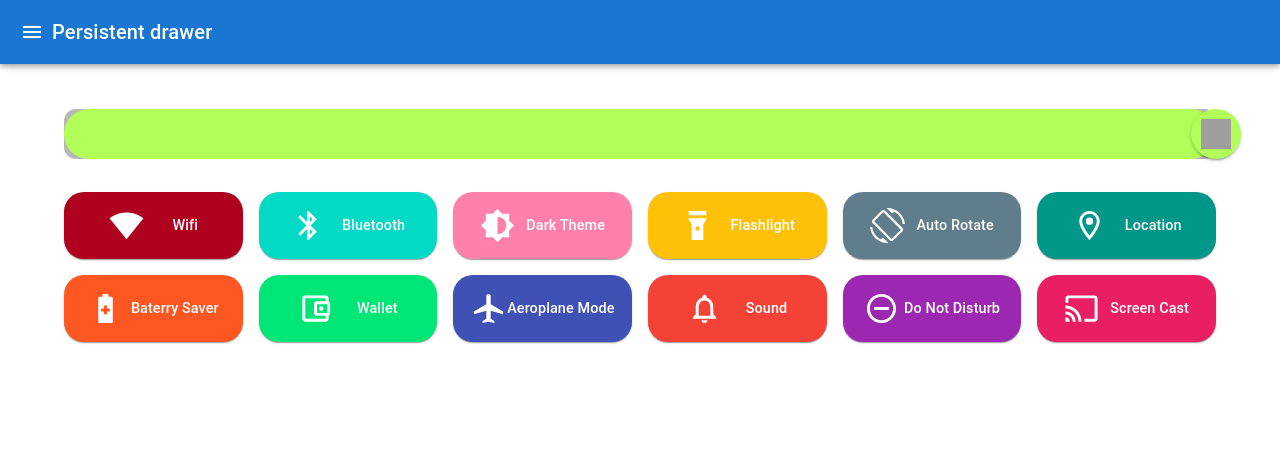
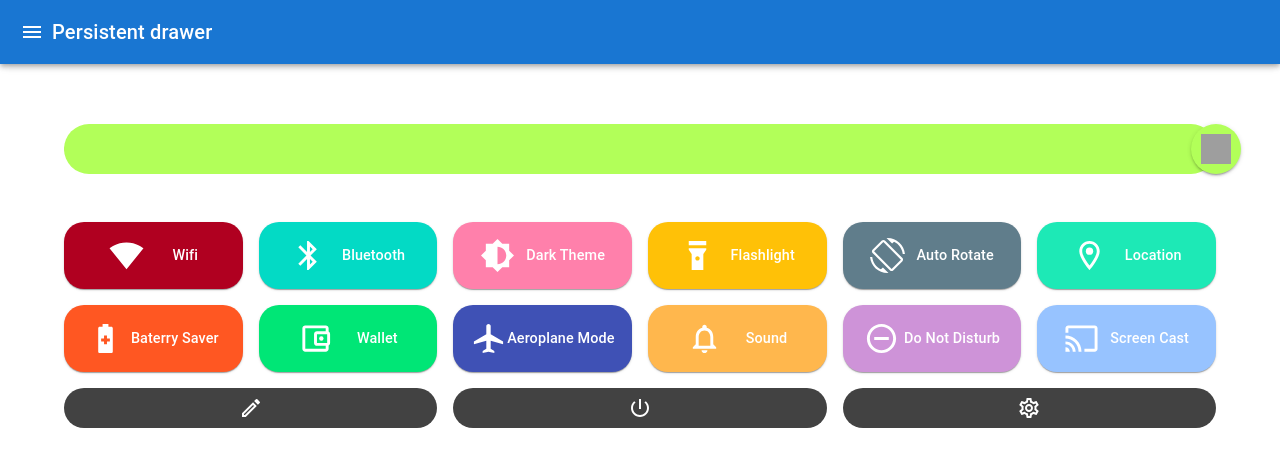
Before and after one commit to vihangkale/Android-12-quick-settings, a React (Create React App) app: page / in a window 1280 px wide. Shown: the top 466 px of the page. Built offline with nearby package versions, Linux system fonts and the light colour scheme; grey boxes are pictures that could not be loaded.

Commit message:
added new buttons and modal of power button

```diff
--- a/src/App.js
+++ b/src/App.js
@@ -29,6 +29,12 @@ import AccountBalanceWalletOutlinedIcon from '@mui/icons-material/AccountBalance
 import NotificationsNoneOutlinedIcon from '@mui/icons-material/NotificationsNoneOutlined';
 import DoNotDisturbOnOutlinedIcon from '@mui/icons-material/DoNotDisturbOnOutlined';
 import CastOutlinedIcon from '@mui/icons-material/CastOutlined';
+import Button from '@mui/material/Button';
+import ModeEditOutlineOutlinedIcon from '@mui/icons-material/ModeEditOutlineOutlined';
+import PowerSettingsNewIcon from '@mui/icons-material/PowerSettingsNew';
+import SettingsOutlinedIcon from '@mui/icons-material/SettingsOutlined';
+import Modal from '@mui/material/Modal';
+import RestartAltRoundedIcon from '@mui/icons-material/RestartAltRounded';
 import { withStyles, makeStyles } from "@material-ui/core/styles";
 
 //const wifi = require('node-wifi');
@@ -41,6 +47,7 @@ function App() {
   const drawerWidth = 240;
   const [darkTheme, setDarkTheme] = React.useState(false);
   let [brightness, setBrightness] = React.useState(100);
+  const [modalOpen, setModalOpen] = React.useState(false);
 
   const AppBar = styled(MuiAppBar, {
   shouldForwardProp: (prop) => prop !== 'open',
@@ -62,7 +69,7 @@ function App() {
 const PrettoSlider = withStyles({
   root: {
       //color: "#52af77",
-      height: 50
+      height: "10vh"
     },
     thumb: {
       height: 50,
@@ -84,7 +91,7 @@ const PrettoSlider = withStyles({
       border:"none"
     },
     rail: {
-      height: 50,
+      height: 10,
       //borderRadius: 24,
       //opacity: 1,
       backgroundColor: "#424242",
@@ -140,7 +147,8 @@ async function Wifi() {
 //   device.listPairedDevices(alert);
 //
 // }
-
+const handleModalOpen = () => setModalOpen(true);
+const handleModalClose = () => setModalOpen(false);
 
 
   return (
@@ -221,7 +229,7 @@ async function Wifi() {
          <CardActionArea>
           <CardContent sx={{ display:"flex", justifyContent: "space-evenly"}}>
            <FlashlightOnIcon fontSize="large"/>
-           <Typography variant="h6"     sx={{alignSelf: "center",fontSize:"0.9rem"}}>
+           <Typography variant="h6"  sx={{alignSelf: "center",fontSize:"0.9rem"}}>
              Flashlight
            </Typography>
          </CardContent>
@@ -242,7 +250,7 @@ async function Wifi() {
         </Grid>
 
         <Grid item lg={2} xs={6} sm={3} md={3}>
-         <Card sx={{backgroundColor:"#009688",borderRadius:5,color: !darkTheme ? "#fff":null}}>
+         <Card sx={{backgroundColor:"#1de9b6",borderRadius:5,color: !darkTheme ? "#fff":null}}>
           <CardActionArea>
           <CardContent sx={{ display:"flex", justifyContent: "space-evenly"}}>
            <RoomOutlinedIcon fontSize="large"/>
@@ -291,7 +299,7 @@ async function Wifi() {
         </Card>
         </Grid>
         <Grid item lg={2} xs={6} sm={3} md={3}>
-         <Card sx={{backgroundColor:"#f44336",borderRadius:5,color: !darkTheme ? "#fff":null}}>
+         <Card sx={{backgroundColor:"#ffb74d",borderRadius:5,color: !darkTheme ? "#fff":null}}>
           <CardActionArea>
           <CardContent sx={{ display:"flex", justifyContent: "space-evenly"}}>
            <NotificationsNoneOutlinedIcon fontSize="large"/>
@@ -303,7 +311,7 @@ async function Wifi() {
         </Card>
         </Grid>
         <Grid item lg={2} xs={6} sm={3} md={3}>
-         <Card sx={{backgroundColor:"#9c27b0",borderRadius:5,color: !darkTheme ? "#fff":null}}>
+         <Card sx={{backgroundColor:"#ce93d8",borderRadius:5,color: !darkTheme ? "#fff":null}}>
           <CardActionArea>
           <CardContent sx={{ display:"flex", justifyContent: "space-evenly"}}>
            <DoNotDisturbOnOutlinedIcon fontSize="large"/>
@@ -315,7 +323,7 @@ async function Wifi() {
         </Card>
         </Grid>
         <Grid item lg={2} xs={6} sm={3} md={3}>
-         <Card sx={{backgroundColor:"#e91e63",borderRadius:5,color: !darkTheme ? "#fff":null}}>
+         <Card sx={{backgroundColor:"#97c3ff",borderRadius:5,color: !darkTheme ? "#fff":null}}>
           <CardActionArea>
           <CardContent sx={{ display:"flex", justifyContent: "space-evenly"}}>
            <CastOutlinedIcon fontSize="large" />
@@ -326,7 +334,60 @@ async function Wifi() {
          </CardActionArea>
         </Card>
         </Grid>
+        <Grid item lg={4}>
+         <IconButton variant="contained" sx={{borderRadius:5,backgroundColor:"#424242",width:"100%",color: !darkTheme ? "#fff":null}} >
+            <ModeEditOutlineOutlinedIcon fullWidth/>
+         </IconButton>
        </Grid>
+       <Grid item lg={4}>
+        <IconButton onClick={handleModalOpen} variant="contained" sx={{borderRadius:5,backgroundColor:"#424242",width:"100%",color: !darkTheme ? "#fff":null}} fullWidth>
+          <PowerSettingsNewIcon/>
+        </IconButton>
+          <Modal
+          open={modalOpen}
+          onClose={handleModalClose}
+          aria-labelledby="modal-modal-title"
+          aria-describedby="modal-modal-description"
+        >
+        <Box
+            sx={{
+              backgroundColor:"#181b1f",
+              position: 'absolute',
+              top: '50%',
+              left: '50%',
+              p: 4,
+              width: 400,
+              height:400,
+              transform: 'translate(-50%, -50%)',
+              borderRadius:10
+            }}
+            >
+            <Grid container spacing={2} sx={{justifyContent:"center"}}>
+            <Grid item lg={6}>
+              <IconButton variant="contained" sx={{borderRadius:"50%",backgroundColor:"#2D3034",height: "30vh",width:"100%",padding: "20px",color:"#fff"}} >
+                <PowerSettingsNewIcon/>
+                </IconButton>
+            </Grid>
+            <Grid item lg={6}>
+              <IconButton variant="contained" sx={{borderRadius:"50%",backgroundColor:"#2D3034",height: "30vh",width:"100%",padding: "20px",color:"#fff"}} >
+                <RestartAltRoundedIcon/>
+                </IconButton>
+            </Grid>
+            <Grid item lg={6} >
+              <IconButton variant="contained" sx={{borderRadius:"50%",backgroundColor:"#2D3034",height: "30vh",width:"100%",padding: "20px",color:"#fff"}} >
+                <RestartAltRoundedIcon/>
+                </IconButton>
+            </Grid>
+          </Grid>
+       </Box>
+        </Modal>
+      </Grid>
+        <Grid item lg={4}>
+         <IconButton variant="contained" sx={{borderRadius:5,backgroundColor:"#424242",width:"100%",color: !darkTheme ? "#fff":null}} fullWidth>
+            <SettingsOutlinedIcon/>
+         </IconButton>
+       </Grid>
+      </Grid>
       </Container>
     </Box>
     </div>
```
